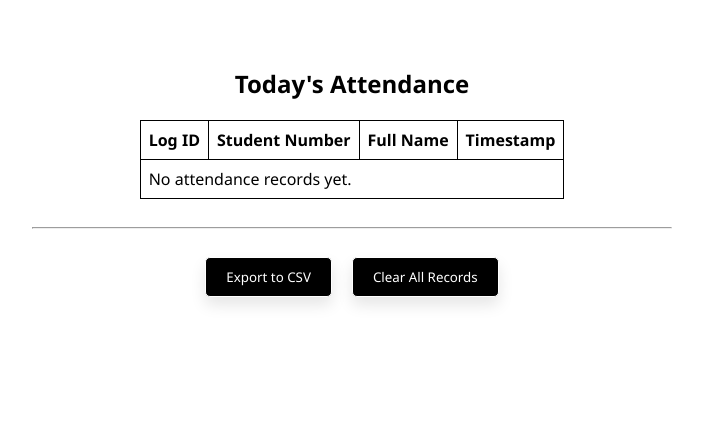
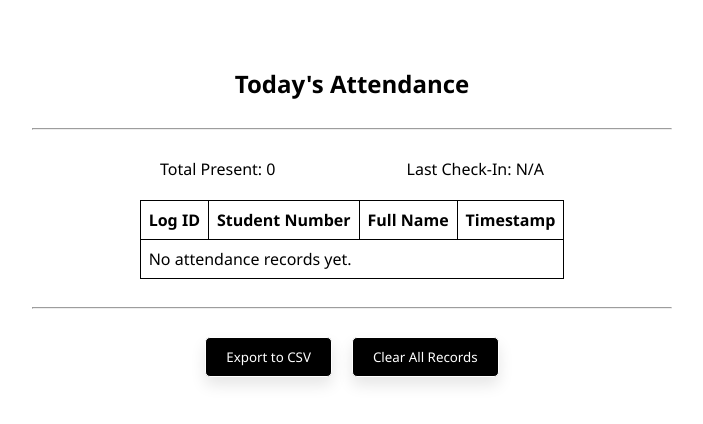
Before and after one commit to k-metra/AttendanceMonitoringSystem, a Django app: page /dashboard/ in a window 1280 px wide. Shown: the part 83-507 px from the top of the page, without its empty margins (288-991 px from the left). Run offline with Django 5.2, Linux system fonts and the light colour scheme; the visitor is signed in with stand-in values (Sample User, id 1); data that the repository does not hold is empty.

Commit message:
feat: add divider and stats section to display total present and last check-in

```diff
--- a/dashboard/templates/dashboard/dashboard.html
+++ b/dashboard/templates/dashboard/dashboard.html
@@ -24,6 +24,15 @@
         <main class="main-content">
             <div class="body-title">
                 <h2>Today's Attendance</h2>
+            </div>
+
+            <div class="divider">
+                <hr/>
+            </div>
+
+            <div class="stats">
+                <span>Total Present: {{ data_list|length }}</span>
+                <span>Last Check-In: {{ latestCheckIn }}</span>
             </div>
 
             <div class="table-container">
```
